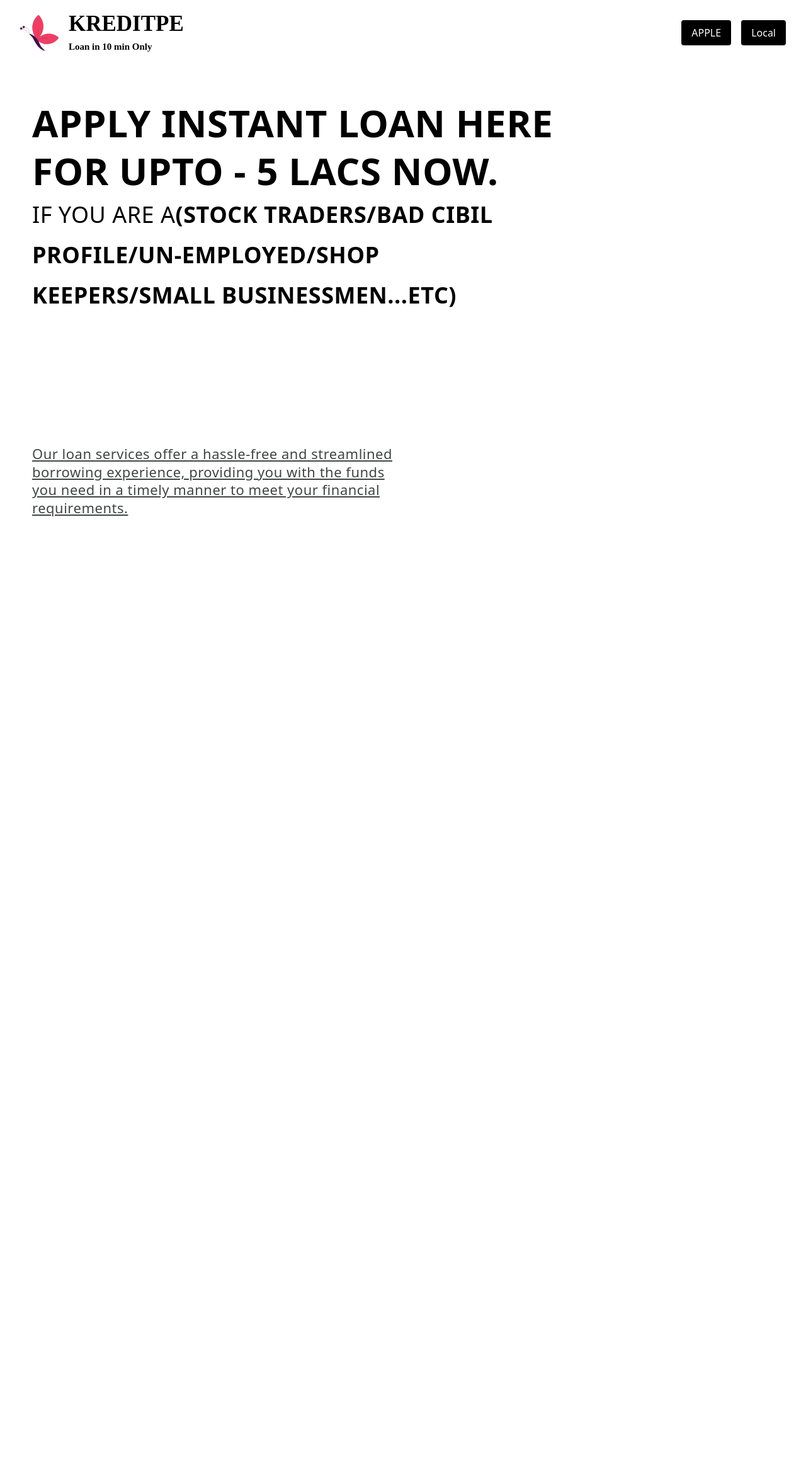
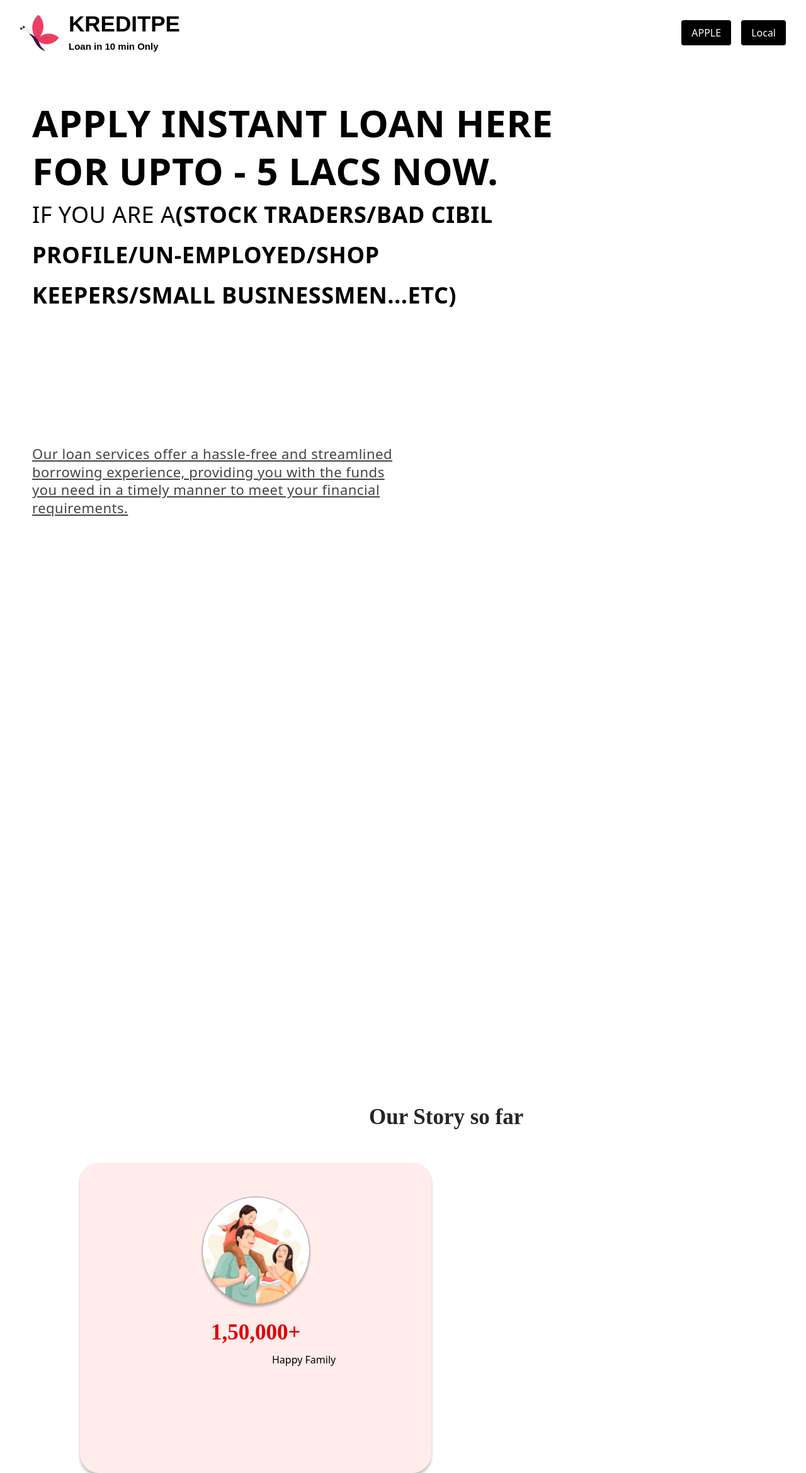
Before and after one commit to Vijaysharmagpj/Client_Project, a React (Create React App) app: page / in a window 1280 px wide. Shown: the top 2339 px of the page at 63% size. Before the commit the page ends 836 px from the top, so only its background shows below. Built offline with nearby package versions, Linux system fonts and the light colour scheme.

Commit message:
new component

```diff
--- a/src/App.js
+++ b/src/App.js
@@ -1,12 +1,14 @@
 import React from "react";
 import Navbar from "./Component/Navbar";
 import Dashboard from "./Component/Dashboard";
+import OurStory from "./Component/OurStory";
 
 const App=()=>{
   return(
     <>
     <Navbar/>
     <Dashboard/>
+    <OurStory/>
     </>
   )
 }
--- /dev/null
+++ b/src/Component/Navbar.css
@@ -0,0 +1,53 @@
+.navbar {
+    display: flex;
+    align-items: center;
+    justify-content: space-between;
+    padding: 16px 32px;
+    background-color: white;
+  }
+
+  .navbar-logo-container {
+    display: flex;
+    align-items: center;
+  }
+
+  .navbar-logo {
+    width: 61px;
+    height: 57px;
+  }
+
+  .navbar-logo-text {
+    margin-left: 16px;
+  }
+
+  .logo-title {
+    font-family: 'Geologica', sans-serif;
+    font-weight: bold;
+    font-size: 35px;
+    line-height: 43.75px;
+  }
+
+  .logo-subtitle {
+    font-family: 'Gautami', sans-serif;
+    font-weight: bold;
+    font-size: 15px;
+    line-height: 28.59px;
+  }
+
+  .navbar-buttons {
+    display: flex;
+    gap: 16px;
+  }
+
+  .navbar-button {
+    background-color: black;
+    color: white;
+    padding: 8px 16px;
+    border-radius: 4px;
+    cursor: pointer;
+    transition: background-color 0.3s ease;
+  }
+
+  .navbar-button:hover {
+    background-color: #4a4a4a;
+  }
--- a/src/Component/Navbar.js
+++ b/src/Component/Navbar.js
@@ -1,32 +1,23 @@
 import React from "react";
 import logo from "../assets/logo.png";
+import "./Navbar.css";
 
 const Navbar = () => {
   return (
-    <>
-      <div className="flex items-center justify-between px-8 py-4 bg-white">
-        <div className="flex items-center">
-          <img src={logo} alt="logo" className="w-[61px] h-[57px]" />
-          <div className="ml-4">
-            <p className="font-[Geologica] font-bold text-[35px] leading-[43.75px]">
-              KREDITPE
-            </p>
-            <p className="font-[Gautami] font-bold text-[15px] leading-[28.59px]">
-              Loan in 10 min Only
-            </p>
-          </div>
-        </div>
-
-        <div className="flex gap-4">
-          <button className="bg-black text-white px-4 py-2 rounded hover:bg-gray-800">
-            APPLE
-          </button>
-          <button className="bg-black text-white px-4 py-2 rounded hover:bg-gray-800">
-            Local
-          </button>
+    <div className="navbar">
+      <div className="navbar-logo-container">
+        <img src={logo} alt="logo" className="navbar-logo" />
+        <div className="navbar-logo-text">
+          <p className="logo-title">KREDITPE</p>
+          <p className="logo-subtitle">Loan in 10 min Only</p>
         </div>
       </div>
-    </>
+
+      <div className="navbar-buttons">
+        <button className="navbar-button">APPLE</button>
+        <button className="navbar-button">Local</button>
+      </div>
+    </div>
   );
 };
 
--- /dev/null
+++ b/src/Component/OurStory.css
@@ -0,0 +1,59 @@
+.story-title {
+    position: absolute;
+    width: 268px;
+    height: 46px;
+    top: 1751px;
+    left: 586px;
+  }
+
+  .story-title p {
+    color: #252525;
+    font-family: "DM Sans";
+    font-size: 35px;
+    font-weight: 700;
+    line-height: 45.57px;
+    text-align: left;
+  }
+
+  .story-container {
+    position: absolute;
+    width: 558px;
+    height: 493px;
+    top: 1846px;
+    left: 127px;
+    background-color: #ffeceb;
+    border-radius: 30px;
+    border: 1px solid #ffeceb;
+    box-shadow: 0px 4px 4px 0px #00000040;
+  }
+
+  .story-image {
+    position: absolute;
+    width: 179px;
+    height: 179px;
+    top: 53px;
+    left: 189px;
+  }
+
+  .story-number {
+    position: absolute;
+    width: 167px;
+    height: 46px;
+    top: 246px;
+    left: 207px;
+    color: #e00000;
+    font-family: "DM Sans";
+    font-size: 35px;
+    font-weight: 600;
+    line-height: 45.57px;
+    text-align: left;
+  }
+  .family {
+    position: absolute;
+    width: 227px;
+    height: 46px;
+    top: 300px;
+    left: 304px;
+    gap: 0px;
+
+  }
--- a/src/Component/OurStory.js
+++ b/src/Component/OurStory.js
@@ -1,13 +1,21 @@
 import React from "react";
+import img1 from "../assets/image.png";
+import "./OurStory.css";
 
-const OurStory=()=>{
-    return(
-        <>
-        <div>
-            <p>Our Story so far</p>
-            <p></p>
-        </div>
-        </>
-    )
-}
+const OurStory = () => {
+  return (
+    <>
+      <div className="story-title">
+        <p>Our Story so far</p>
+      </div>
+
+      <div className="story-container">
+        <img src={img1} alt="Our Story" className="story-image" />
+        <p className="story-number">1,50,000+</p>
+        <p className="family">Happy Family</p>
+      </div>
+    </>
+  );
+};
+
 export default OurStory;
```
Also changed, not shown: src/assets/image.png (added).
